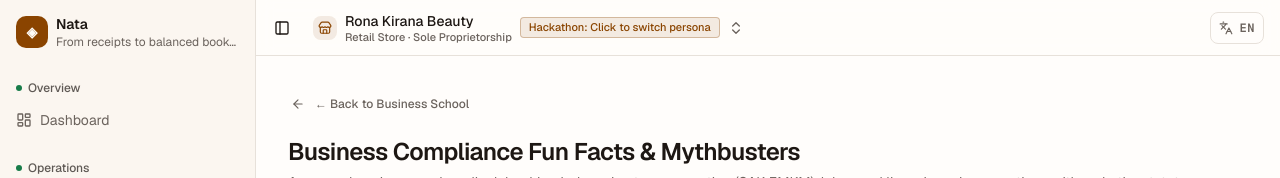
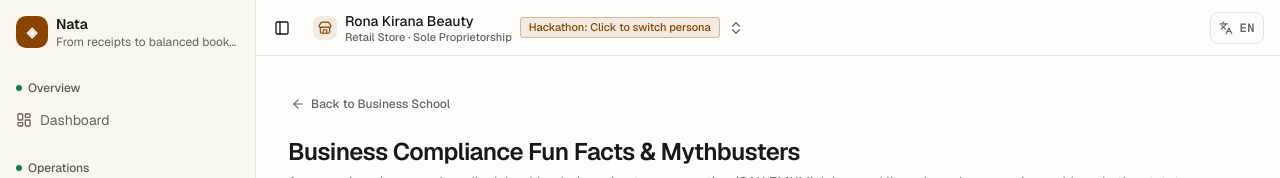
Before and after one commit to okihita/nata, a Next.js app in the folder web/: page /academy/fun-facts in a window 1280 px wide. Shown: the top 178 px of the page. Built offline with nearby package versions, Linux system fonts and the light colour scheme.

Commit message:
fix(academy): format clean back button on fun facts page

```diff
--- a/web/src/app/(app)/academy/fun-facts/page.tsx
+++ b/web/src/app/(app)/academy/fun-facts/page.tsx
@@ -61,9 +61,9 @@ export default function FunFactsPage() {
     <>
       <div className="mb-4">
         <Button asChild variant="ghost" size="sm" className="-ml-2 h-8 text-xs text-muted-foreground hover:text-foreground">
-          <Link href="/academy">
-            <ArrowLeft className="mr-1.5 size-3.5" />
-            {copy.academy.funFactsPage.backToAcademy}
+          <Link href="/academy" className="inline-flex items-center gap-1.5">
+            <ArrowLeft className="size-3.5" />
+            <span>{copy.academy.funFactsPage.backToAcademy.replace(/^[←\s]+/, "")}</span>
           </Link>
         </Button>
       </div>
```
